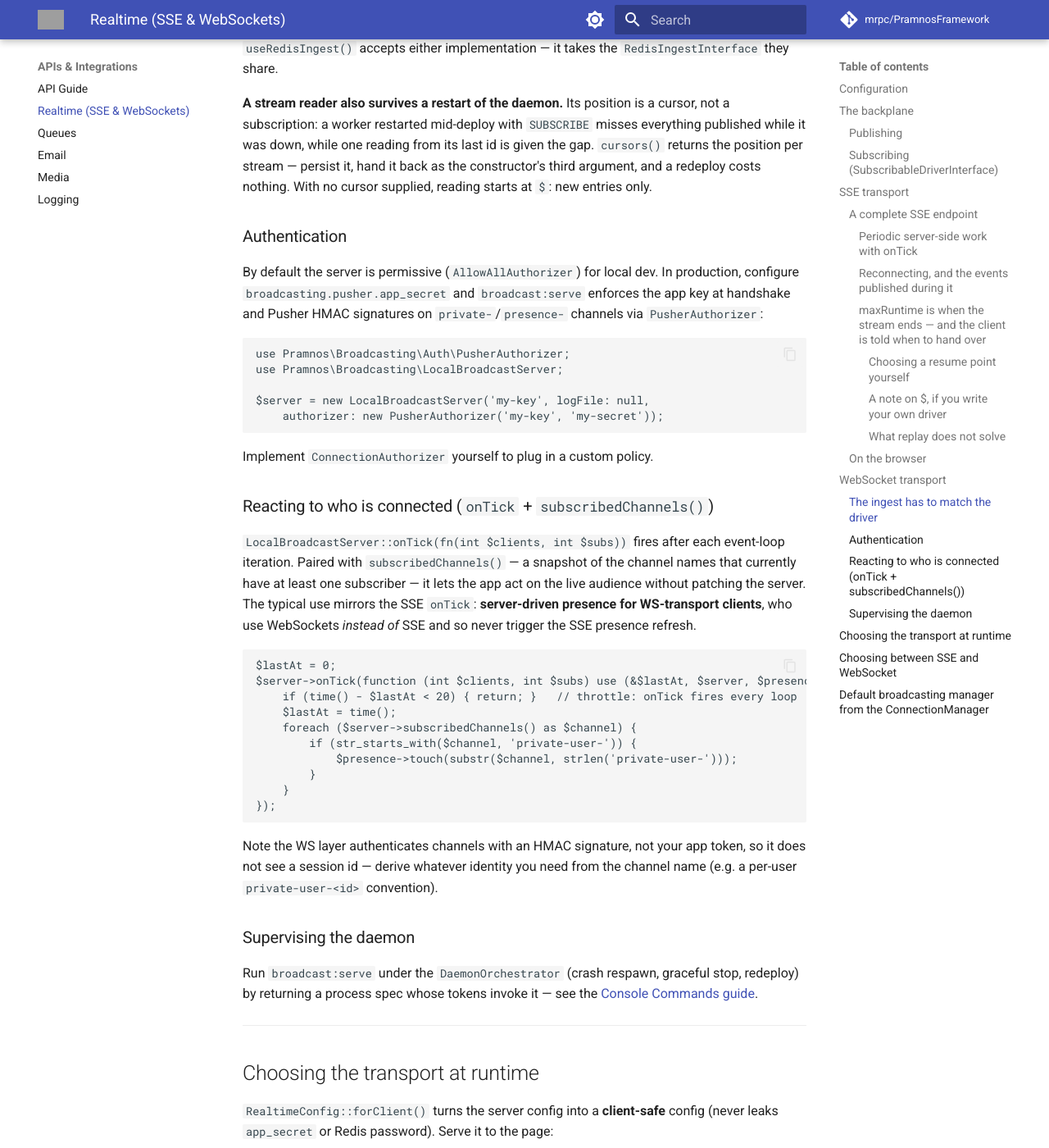
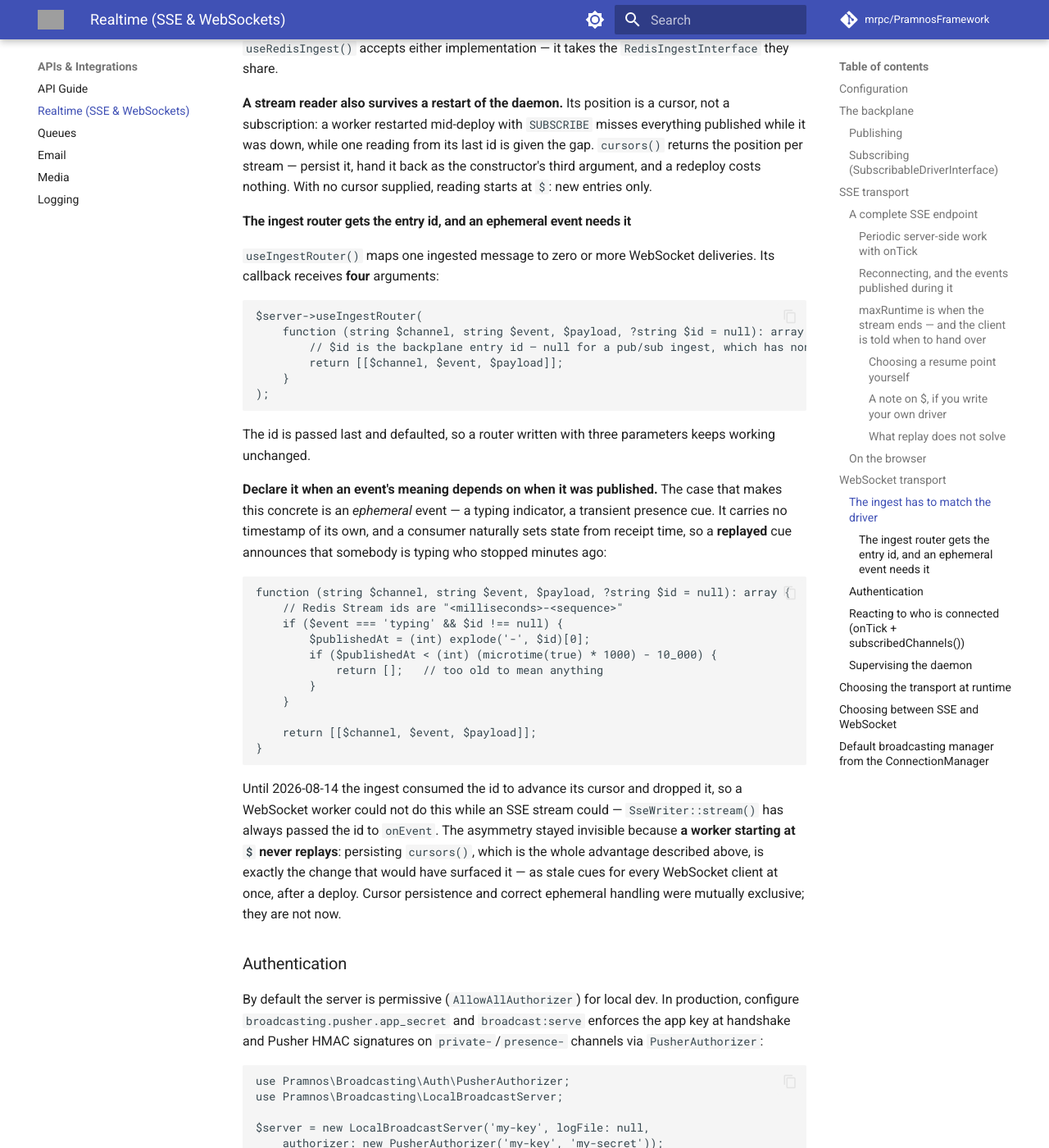
Before and after one commit to mrpc/PramnosFramework, an MkDocs documentation site: the page built from docs/Pramnos_Realtime_Guide.md, in a window 1280 px wide and 1400 px high, scrolled down 8394 px. Shown: the whole window at 82% size. Built offline with MkDocs 1.6.1 and Material for MkDocs 9.7.7, drawn with Linux system fonts in a browser that asks for light colours; comment, search, counter and statistics services are not loaded; grey boxes are pictures that could not be loaded.

Commit message:
fix(broadcasting): the ingest hands on the entry id it had been dropping
RedisStreamSocket read each entry's id, used it to advance its cursor, and threw it
away. So a WebSocket worker could not tell when an event was published - while an SSE
stream could, from the same backplane, because SseWriter::stream() has always passed
the id to onEvent.

Why that stayed invisible is the part worth keeping. An ingest with no cursor starts
at $ - new entries only - so a worker that never replays never sees an old event and
the missing id costs nothing. Persisting cursors() is exactly the change that breaks
that, and persisting them is the whole advantage of reading a stream over subscribing
to one: a worker restarted mid-deploy with SUBSCRIBE misses everything published while
it was down, while one reading from its last id is handed the gap. The framework
documents that as the reason to use it.

So the two were mutually exclusive. Turn on the feature the guide recommends and every
WebSocket client at once receives the deploy window as fresh events. Correct for a
durable event; wrong for an ephemeral one, and the reporting application had the case
that makes it concrete: a typing indicator carries no timestamp of its own, and a chat
client sets its state from receipt time, so a replayed cue announces somebody is typing
who stopped minutes ago.

The id now travels in the message drain() returns, and the router receives it fourth
and defaulted - exactly as the filing asked - so a router written with three parameters
keeps working. null rather than an empty string when the ingest has no notion of one,
because RedisSubscriberSocket is pub/sub and a router must be able to tell "no such
thing here" from a position it might mistake for one.

Nothing in the framework's own tests would have caught this: the ingest returned a
correct envelope, and an id was simply absent from a structure that had never carried
one. What found it was an application asking for a feature it could not have and
working out why. Worth recording as a shape - the most useful reports are about the
thing you could not build, not the thing that broke.

````diff
--- a/docs/Pramnos_Realtime_Guide.md
+++ b/docs/Pramnos_Realtime_Guide.md
@@ -399,6 +399,50 @@ given the gap. `cursors()` returns the position per stream — persist it, hand
 back as the constructor's third argument, and a redeploy costs nothing. With no
 cursor supplied, reading starts at `$`: new entries only.
 
+#### The ingest router gets the entry id, and an ephemeral event needs it
+
+`useIngestRouter()` maps one ingested message to zero or more WebSocket deliveries. Its
+callback receives **four** arguments:
+
+```php
+$server->useIngestRouter(
+    function (string $channel, string $event, $payload, ?string $id = null): array {
+        // $id is the backplane entry id — null for a pub/sub ingest, which has none
+        return [[$channel, $event, $payload]];
+    }
+);
+```
+
+The id is passed last and defaulted, so a router written with three parameters keeps working
+unchanged.
+
+**Declare it when an event's meaning depends on when it was published.** The case that makes
+this concrete is an *ephemeral* event — a typing indicator, a transient presence cue. It carries
+no timestamp of its own, and a consumer naturally sets state from receipt time, so a **replayed**
+cue announces that somebody is typing who stopped minutes ago:
+
+```php
+function (string $channel, string $event, $payload, ?string $id = null): array {
+    // Redis Stream ids are "<milliseconds>-<sequence>"
+    if ($event === 'typing' && $id !== null) {
+        $publishedAt = (int) explode('-', $id)[0];
+        if ($publishedAt < (int) (microtime(true) * 1000) - 10_000) {
+            return [];   // too old to mean anything
+        }
+    }
+
+    return [[$channel, $event, $payload]];
+}
+```
+
+Until 2026-08-14 the ingest consumed the id to advance its cursor and dropped it, so a WebSocket
+worker could not do this while an SSE stream could — `SseWriter::stream()` has always passed the
+id to `onEvent`. The asymmetry stayed invisible because **a worker starting at `$` never
+replays**: persisting `cursors()`, which is the whole advantage described above, is exactly the
+change that would have surfaced it — as stale cues for every WebSocket client at once, after a
+deploy. Cursor persistence and correct ephemeral handling were mutually exclusive; they are not
+now.
+
 ### Authentication
 
 By default the server is permissive (`AllowAllAuthorizer`) for local dev. In
````
Also changed, not shown: docs/version-history/posts/2026-08-14-the-ingest-dropped-the-id-it-had-just-read.md (added, +95 -0 lines), 5 other files.
